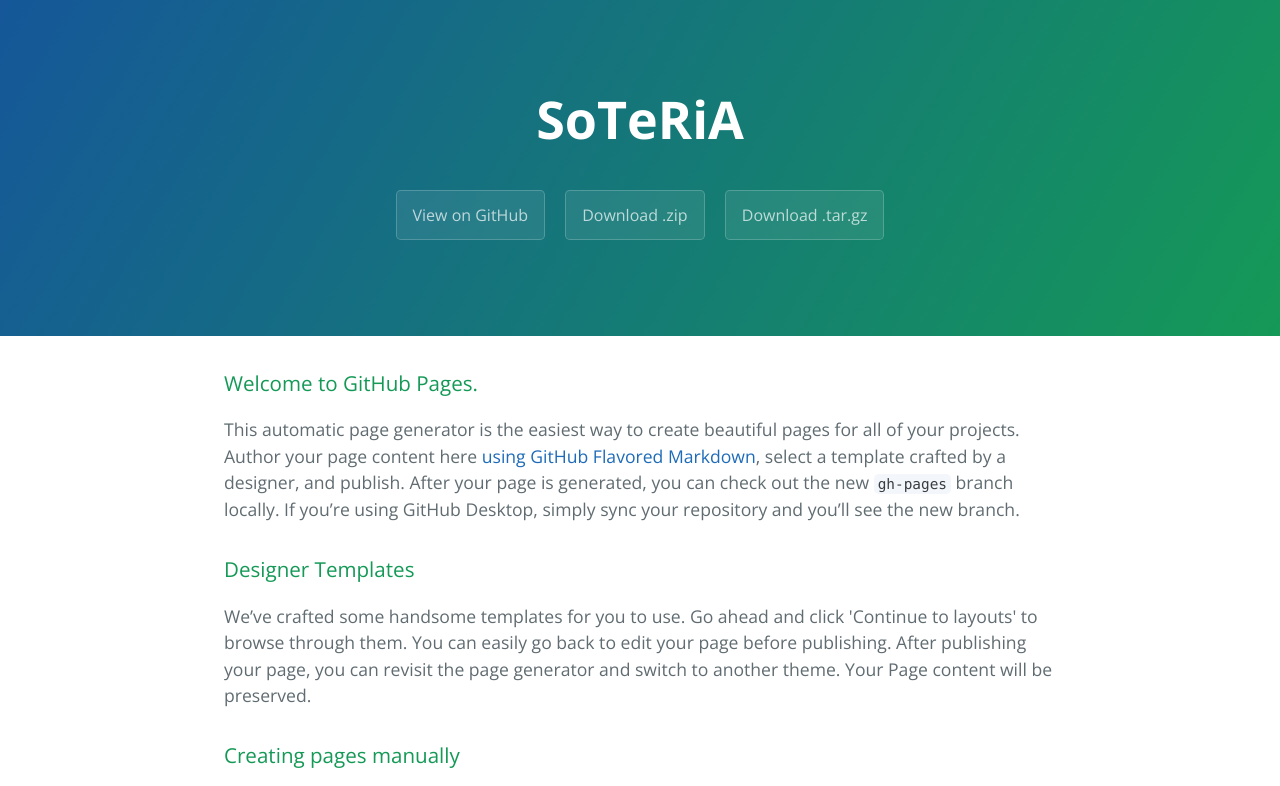
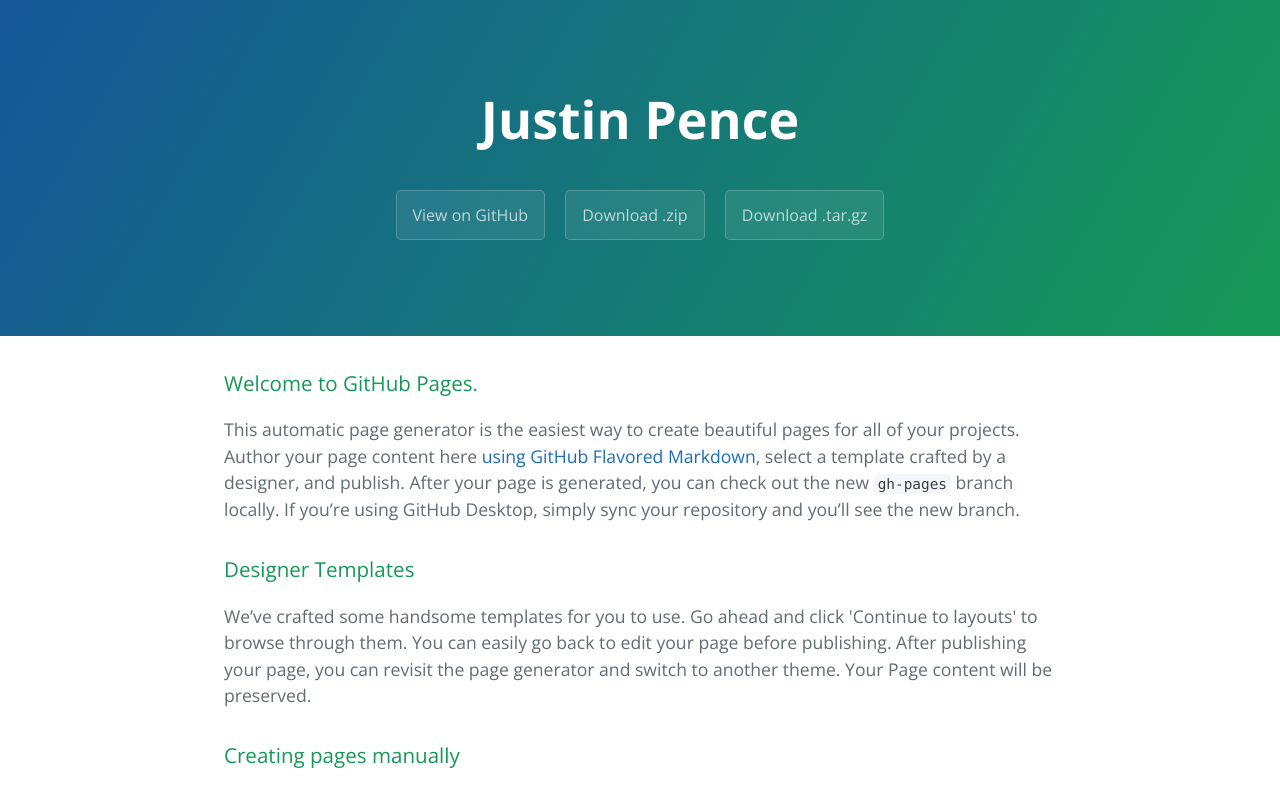
Before and after one commit to justintpence/SoTeRiA, a plain HTML site: page index.html in a window 1280 px wide. Shown: the top 786 px of the page. Drawn offline with nearby package versions, Linux system fonts and the light colour scheme.

Commit message:
Update index.html

```diff
--- a/index.html
+++ b/index.html
@@ -11,7 +11,7 @@
   </head>
   <body>
     <section class="page-header">
-      <h1 class="project-name">SoTeRiA</h1>
+      <h1 class="project-name">Justin Pence</h1>
       <h2 class="project-tagline"></h2>
       <a href="https://github.com/justintpence/SoTeRiA" class="btn">View on GitHub</a>
       <a href="https://github.com/justintpence/SoTeRiA/zipball/master" class="btn">Download .zip</a>
```
